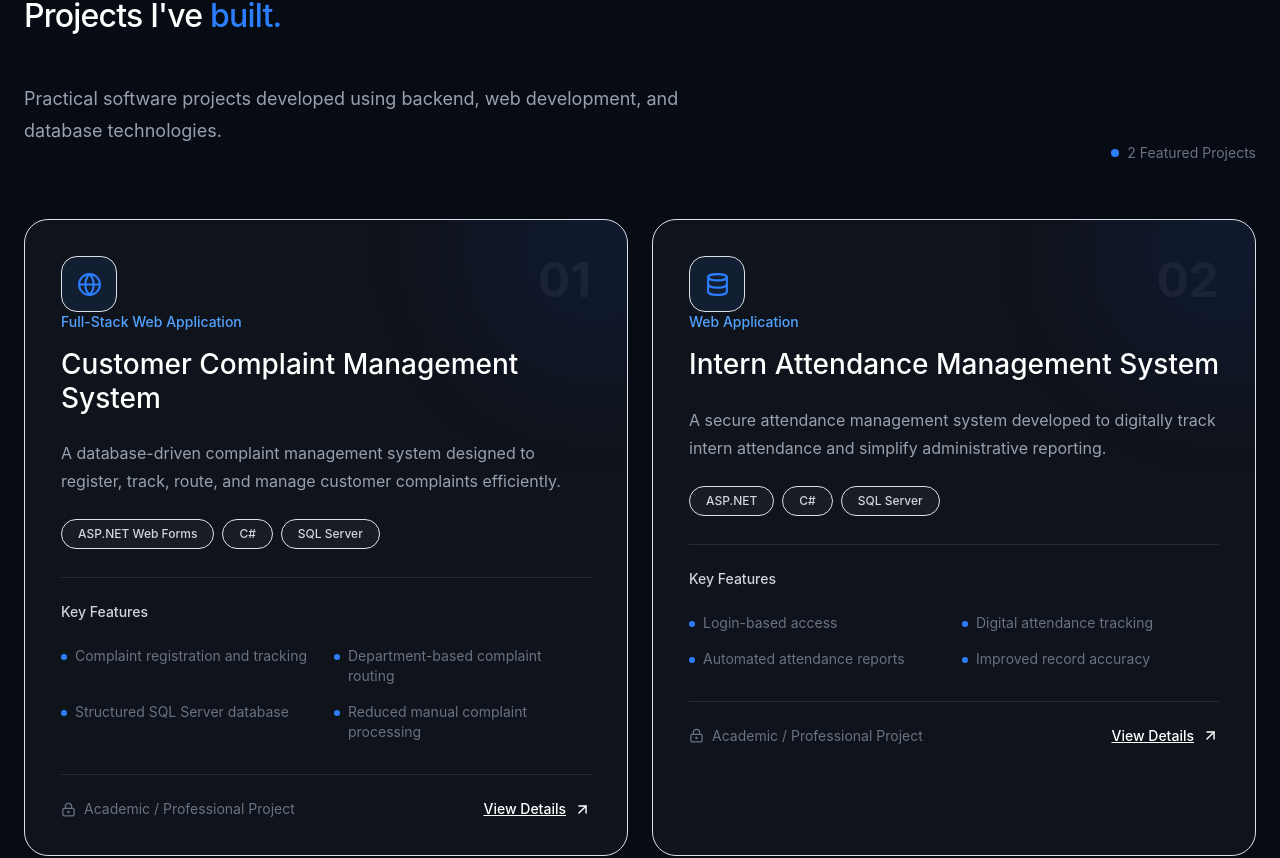
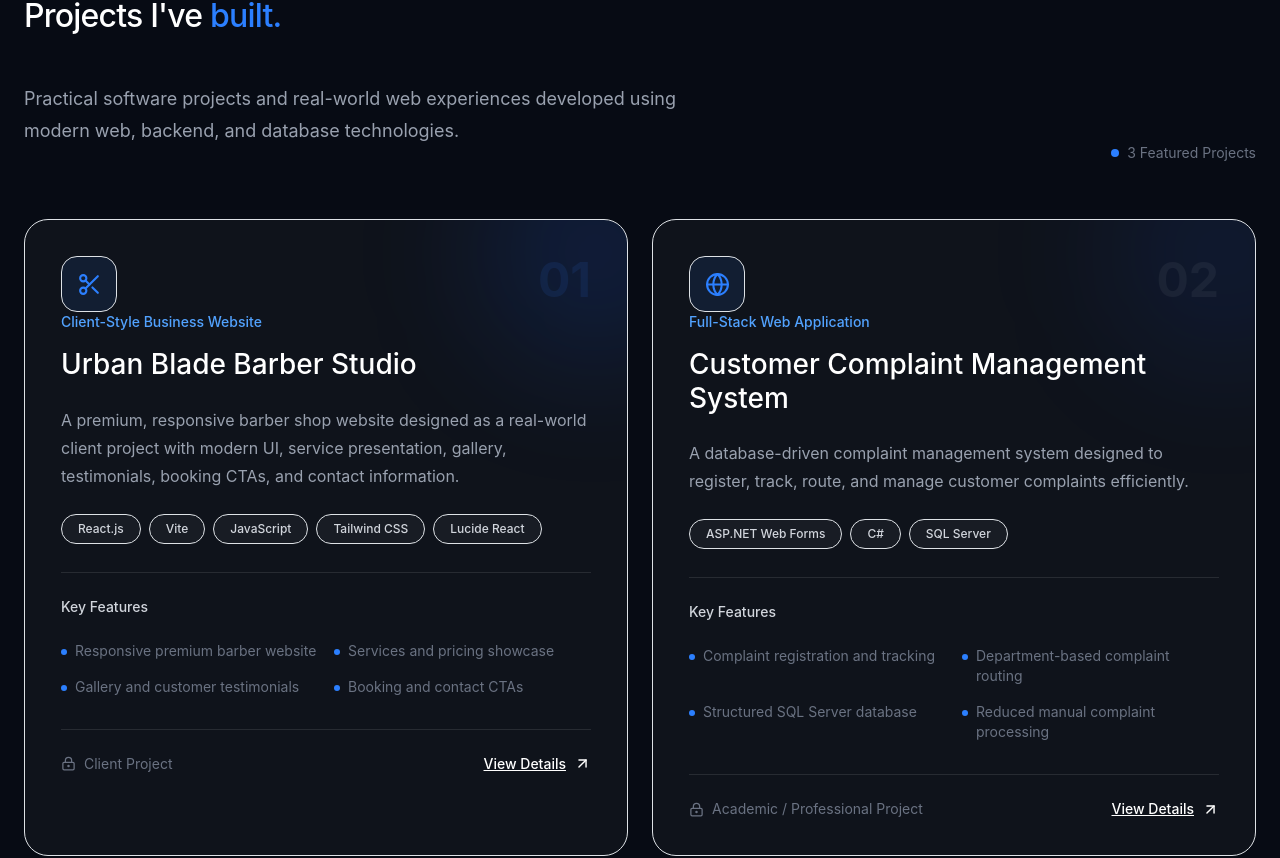
Before and after one commit to abdullah23273/my-portfolio, a React (Vite) app: page / in a window 1280 px wide. Shown: the part 4975-5833 px from the top of the page. Built offline with nearby package versions, Linux system fonts and the light colour scheme.

Commit message:
demo project add

```diff
--- a/src/components/Projects.jsx
+++ b/src/components/Projects.jsx
@@ -4,12 +4,36 @@ import {
   Database,
   Globe,
   LockKeyhole,
+  Scissors,
 } from "lucide-react";
 
 function Projects() {
   const projects = [
     {
       number: "01",
+      title: "Urban Blade Barber Studio",
+      category: "Client-Style Business Website",
+      description:
+        "A premium, responsive barber shop website designed as a real-world client project with modern UI, service presentation, gallery, testimonials, booking CTAs, and contact information.",
+      technologies: [
+        "React.js",
+        "Vite",
+        "JavaScript",
+        "Tailwind CSS",
+        "Lucide React",
+      ],
+      features: [
+        "Responsive premium barber website",
+        "Services and pricing showcase",
+        "Gallery and customer testimonials",
+        "Booking and contact CTAs",
+      ],
+      icon: Scissors,
+      type: "Client Project",
+      link: "https://urban-blade-website.vercel.app/",
+    },
+    {
+      number: "02",
       title: "Customer Complaint Management System",
       category: "Full-Stack Web Application",
       description:
@@ -26,9 +50,11 @@ function Projects() {
         "Reduced manual complaint processing",
       ],
       icon: Globe,
+      type: "Academic / Professional Project",
+      link: "https://github.com/abdullah23273",
     },
     {
-      number: "02",
+      number: "03",
       title: "Intern Attendance Management System",
       category: "Web Application",
       description:
@@ -45,6 +71,8 @@ function Projects() {
         "Improved record accuracy",
       ],
       icon: Database,
+      type: "Academic / Professional Project",
+      link: "https://github.com/abdullah23273",
     },
   ];
 
@@ -74,14 +102,14 @@ function Projects() {
             </h2>
 
             <p className="mt-5 max-w-2xl text-lg leading-8 text-gray-400">
-              Practical software projects developed using backend,
-              web development, and database technologies.
+              Practical software projects and real-world web experiences
+              developed using modern web, backend, and database technologies.
             </p>
           </div>
 
           <div className="flex items-center gap-2 text-sm text-gray-500">
             <span className="h-2 w-2 rounded-full bg-blue-500" />
-            2 Featured Projects
+            3 Featured Projects
           </div>
         </motion.div>
 
@@ -102,11 +130,24 @@ function Projects() {
                   delay: index * 0.15,
                 }}
                 whileHover={{ y: -6 }}
-                className="group relative overflow-hidden rounded-3xl border border-white/10 bg-white/[0.03] p-7 transition duration-300 hover:border-blue-500/30 sm:p-9"
+                className={`group relative overflow-hidden rounded-3xl border bg-white/[0.03] p-7 transition duration-300 sm:p-9 ${
+                  project.number === "01"
+                    ? "border-blue-500/30 hover:border-blue-500/50"
+                    : "border-white/10 hover:border-blue-500/30"
+                }`}
               >
 
-                {/* Background Glow */}
-                <div className="pointer-events-none absolute -right-20 -top-20 h-56 w-56 rounded-full bg-blue-600/10 blur-3xl transition duration-500 group-hover:bg-blue-600/20" />
+                {/* Featured Glow */}
+                <div
+                  className={`pointer-events-none absolute -right-20 -top-20 h-56 w-56 rounded-full blur-3xl transition duration-500 ${
+                    project.number === "01"
+                      ? "bg-blue-600/15 group-hover:bg-blue-600/25"
+                      : "bg-blue-600/10 group-hover:bg-blue-600/20"
+                  }`}
+                />
+
+                {/* Featured Badge */}
+                {project.number === "01" }
 
                 {/* Top Row */}
                 <div className="relative flex items-start justify-between">
@@ -118,7 +159,13 @@ function Projects() {
                     />
                   </div>
 
-                  <span className="text-5xl font-bold text-white/5">
+                  <span
+                    className={`text-5xl font-bold ${
+                      project.number === "01"
+                        ? "text-blue-500/10"
+                        : "text-white/5"
+                    }`}
+                  >
                     {project.number}
                   </span>
 
@@ -177,11 +224,13 @@ function Projects() {
 
                   <div className="flex items-center gap-2 text-sm text-gray-500">
                     <LockKeyhole size={15} />
-                    Academic / Professional Project
+                    {project.type}
                   </div>
 
                   <a
-                    href="https://github.com/abdullah23273"
+                    href={project.link}
+                    target="_blank"
+                    rel="noopener noreferrer"
                     className="flex items-center gap-2 text-sm font-medium text-white transition group-hover:text-blue-400"
                   >
                     View Details
```
